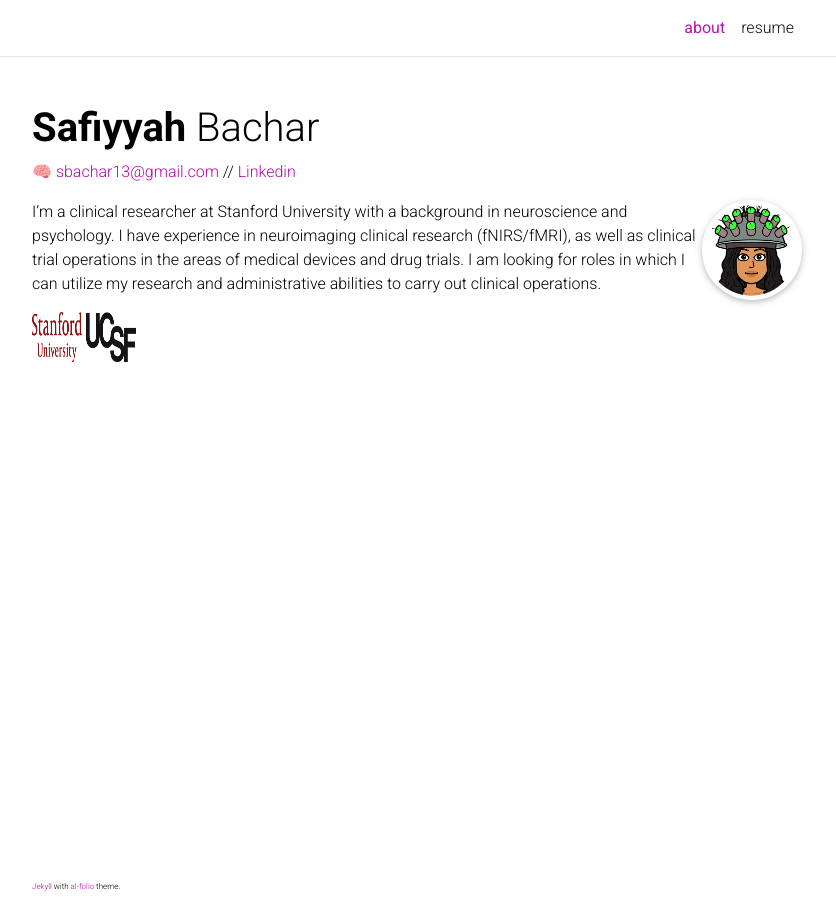
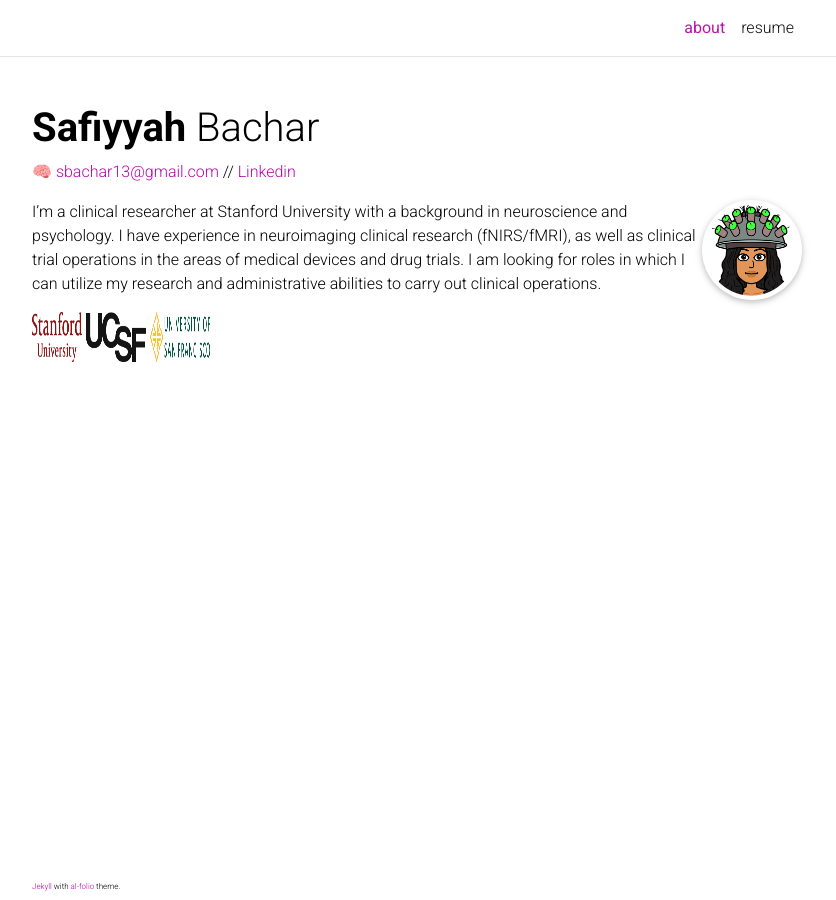
Before and after one commit to safiyyahb/safiyyahb, a Jekyll site: the page built from _pages/about.md, in a window 1280 px wide. Shown: the whole page, without its empty margins (223-1059 px from the left). Built offline with Jekyll 4.4.1, drawn with Linux system fonts in a browser that asks for light colours; comment, search, counter and statistics services are not loaded; a style sheet for code colours, icons or effects is not loaded.

Commit message:
add logo

```diff
--- a/_pages/about.md
+++ b/_pages/about.md
@@ -18,8 +18,9 @@ social: false  # includes social icons at the bottom of the page
 
 I'm a clinical researcher at Stanford University with a background in neuroscience and psychology. I have experience in neuroimaging clinical research (fNIRS/fMRI), as well as clinical trial operations in the areas of medical devices and drug trials. I am looking for roles in which I can utilize my research and administrative abilities to carry out clinical operations.
 
-![My Image](/assets/img/Stanford_logo.png){:height="50px" width="50px"}
-![My Image](/assets/img/UCSF_logo.png){:height="50px" width="50px"}
+![StanfordLogo](/assets/img/Stanford_logo.png){:height="50px" width="50px"}
+![UCSFLogo](/assets/img/UCSF_logo.png){:height="50px" width="60px"}
+![USFlogo](/assets/img/USFCA_logo.png){:height="50px" width="60px"}
 
 
 <div style="position: absolute; bottom: 7px; font-size: 8px">
```
